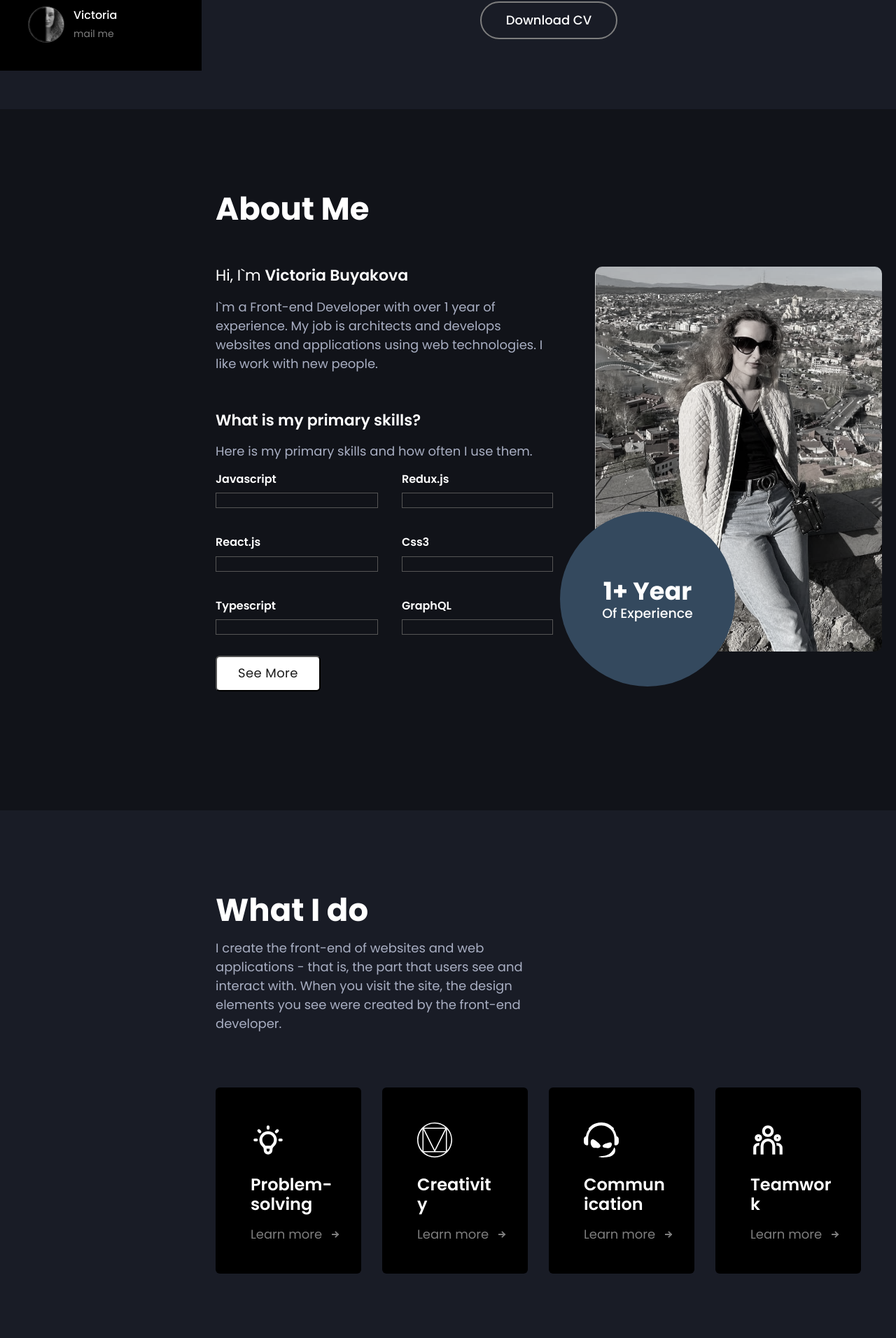
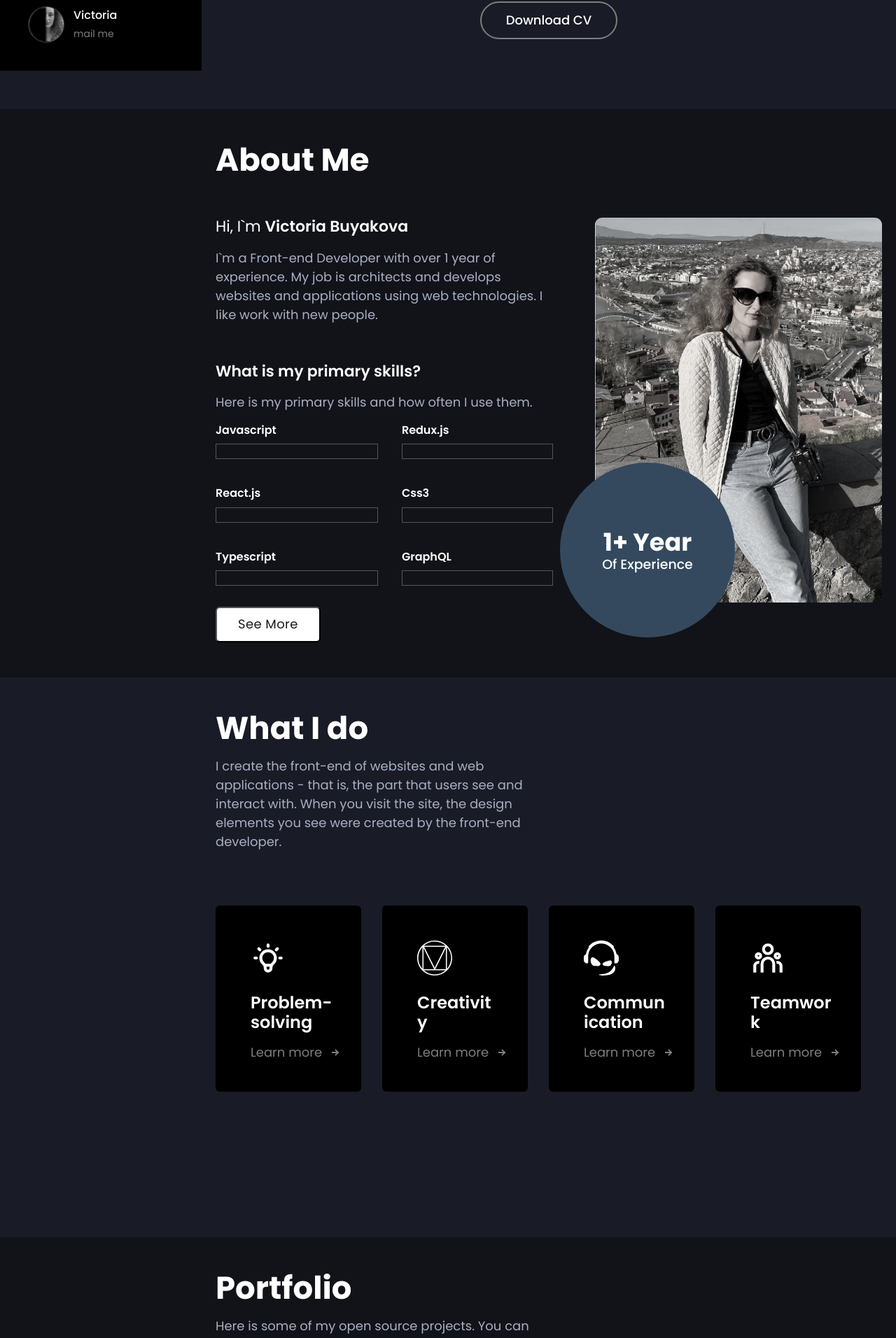
Before and after one commit to Feralwater/cv, a React (Create React App) app: page / in a window 1280 px wide. Shown: the part 699-2611 px from the top of the page at 70% size. Built offline with nearby package versions, Linux system fonts and the light colour scheme.

Commit message:
change pages paddings

```diff
--- a/src/Pages/About/styles.ts
+++ b/src/Pages/About/styles.ts
@@ -5,7 +5,7 @@ export const AboutBlock = styled.section`
   min-height: 100vh;
   width: 100%;
   box-sizing: border-box;
-  padding: 120px 20px 170px 308px;
+  padding: 50px 20px 50px 308px;
 `;
 
 export const AboutContent = styled.div`
--- a/src/Pages/Contacts/styles.ts
+++ b/src/Pages/Contacts/styles.ts
@@ -5,7 +5,7 @@ export const ContactsBlock = styled.section`
   min-height: 100vh;
   width: 100%;
   box-sizing: border-box;
-  padding: 120px 20px 170px 308px;
+  padding: 50px 20px 50px 308px;
 `;
 
 export const ContactCards = styled.div`
--- a/src/Pages/Portfolio/styles.ts
+++ b/src/Pages/Portfolio/styles.ts
@@ -5,7 +5,7 @@ export const PortfolioBlock = styled.section`
   min-height: 100vh;
   width: 100%;
   box-sizing: border-box;
-  padding: 120px 20px 170px 308px;
+  padding: 50px 20px 50px 308px;
   display: flex;
   flex-direction: column;
   gap: 100px;
--- a/src/Pages/Service/styles.ts
+++ b/src/Pages/Service/styles.ts
@@ -5,5 +5,5 @@ export const ServiceBlock = styled.section`
   min-height: 100vh;
   width: 100%;
   box-sizing: border-box;
-  padding: 120px 20px 170px 308px;
+  padding: 50px 20px 50px 308px;
 `;
```
